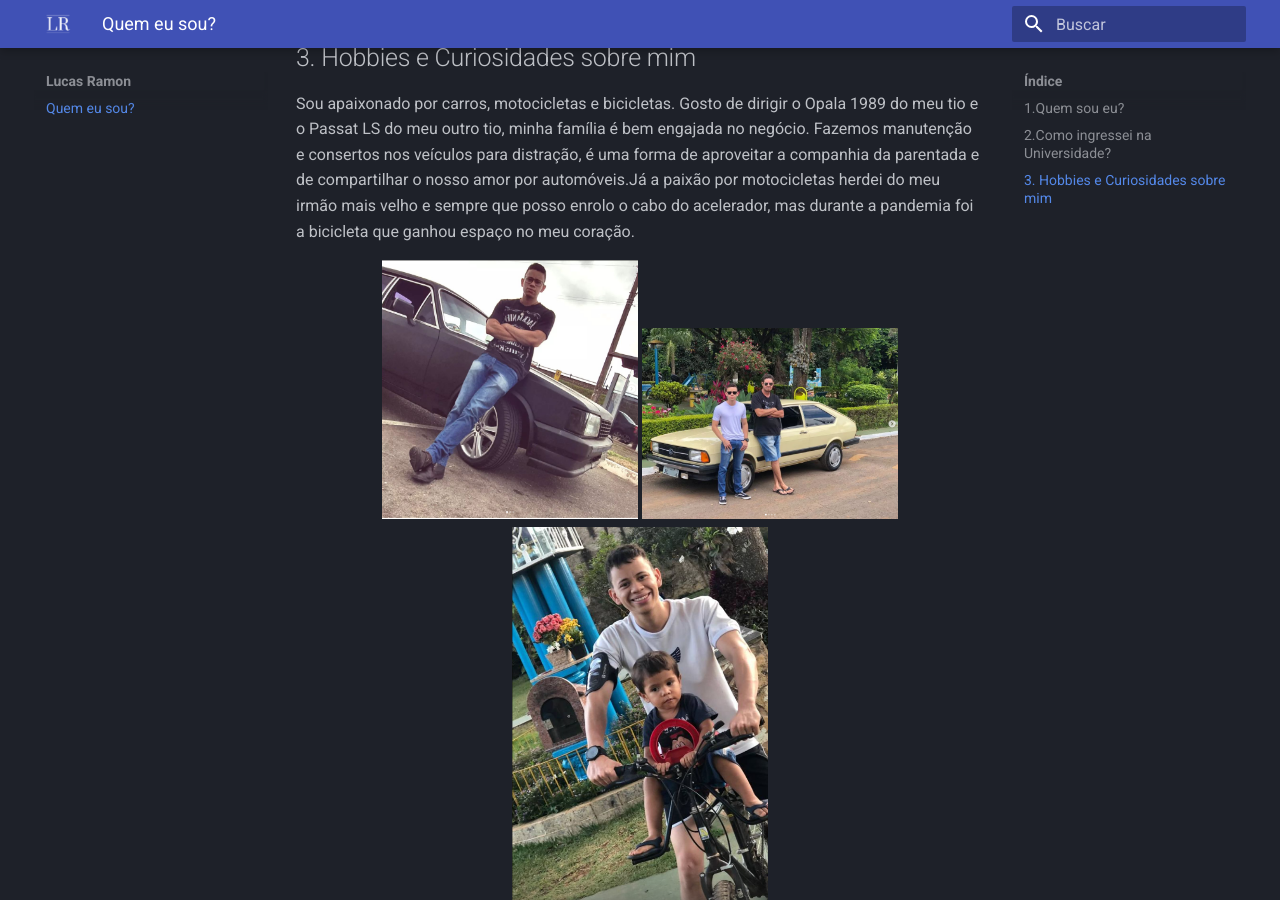
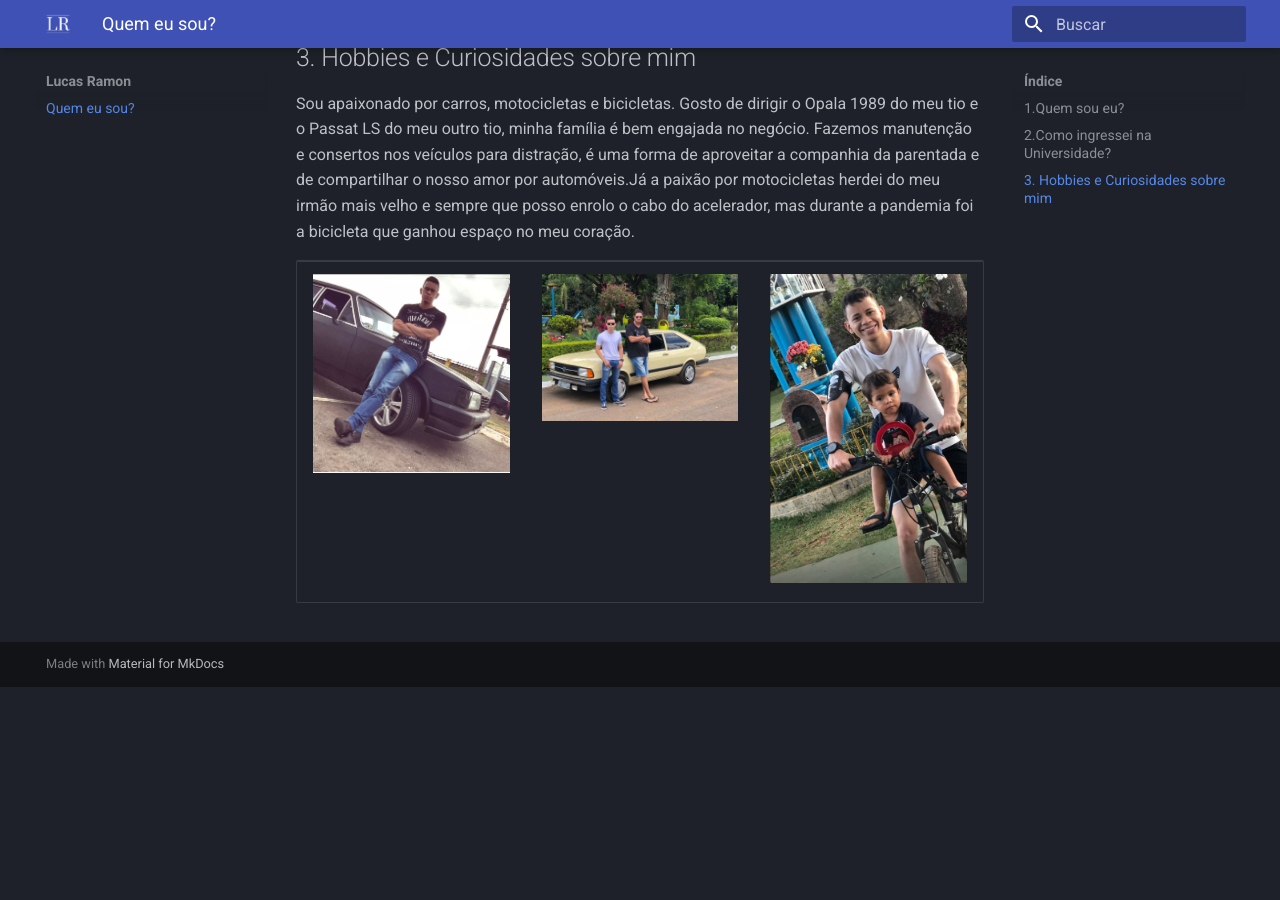
Before and after one commit to lramon2001/lramon2001.github.io, an MkDocs documentation site: the page built from docs/index.md, in a window 1280 px wide and 900 px high, scrolled down 644 px. Built offline with MkDocs 1.6.1 and Material for MkDocs 9.7.7, drawn with Linux system fonts in a browser that asks for light colours; after the commit the page ends 1331 px from its top, so only the background shows below that.

Commit message:
Update index.md

```diff
--- a/docs/index.md
+++ b/docs/index.md
@@ -15,7 +15,18 @@
 ## 3. Hobbies e Curiosidades sobre mim
 
 Sou apaixonado por carros, motocicletas e bicicletas. Gosto de dirigir o Opala 1989 do meu tio e o Passat LS do meu outro tio, minha família é bem engajada no negócio. Fazemos manutenção e consertos nos veículos para distração, é uma forma de aproveitar a companhia da parentada e de compartilhar o nosso amor por automóveis.Já a paixão por motocicletas herdei do meu irmão mais velho e sempre que posso enrolo o cabo do acelerador, mas durante a pandemia foi a bicicleta que ganhou espaço no meu coração.
-<center>
-<img src="./media/opala.png" width="256" height="256"/> <img src="./media/passat.png" width="256" height="256"/> <img src="./media/bike.png" width="256" height="256"/>
+<table>
+<tr>
+<td align="center">
+<img src="./media/opala.png" width="256" height="256"/>
 
-</center>
+  </td>
+<td align="center">
+  <img src="./media/passat.png" width="256" height="256"/>
+
+  </td>
+  <td align="center">
+   <img src="./media/bike.png" width="256" height="256"/>
+
+  </td>
+  </table>
```
